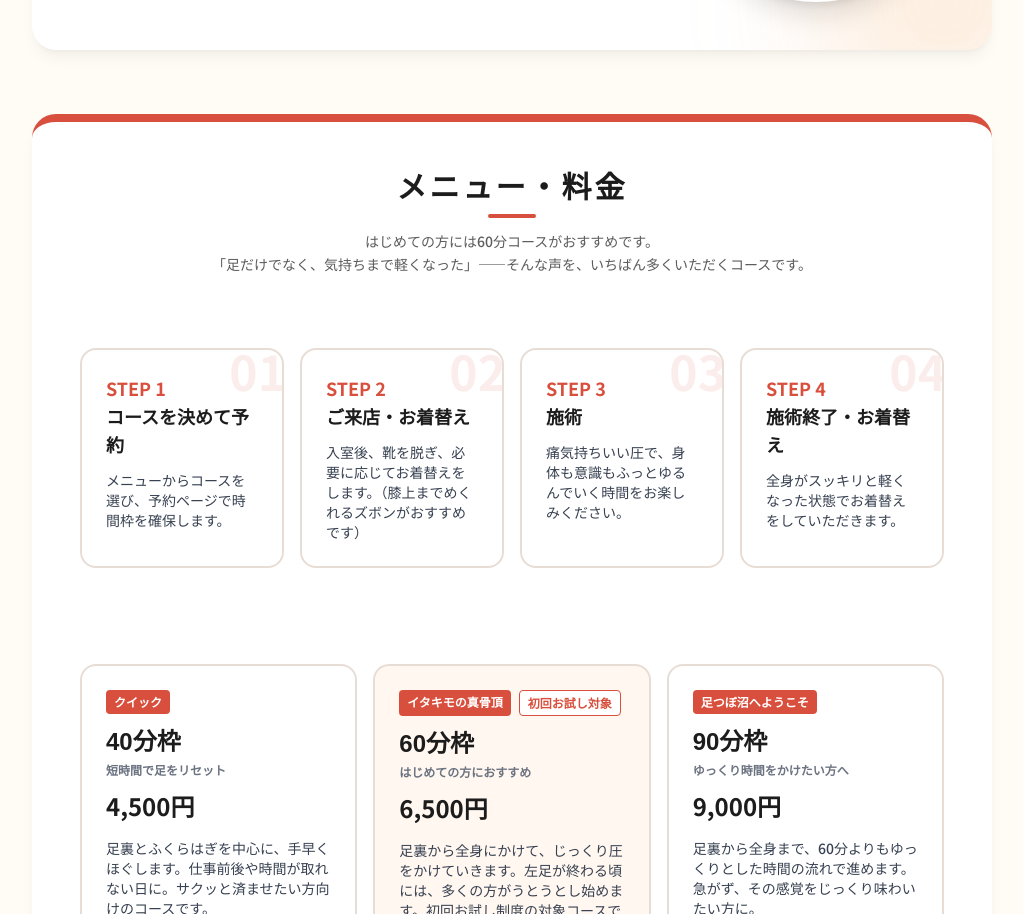
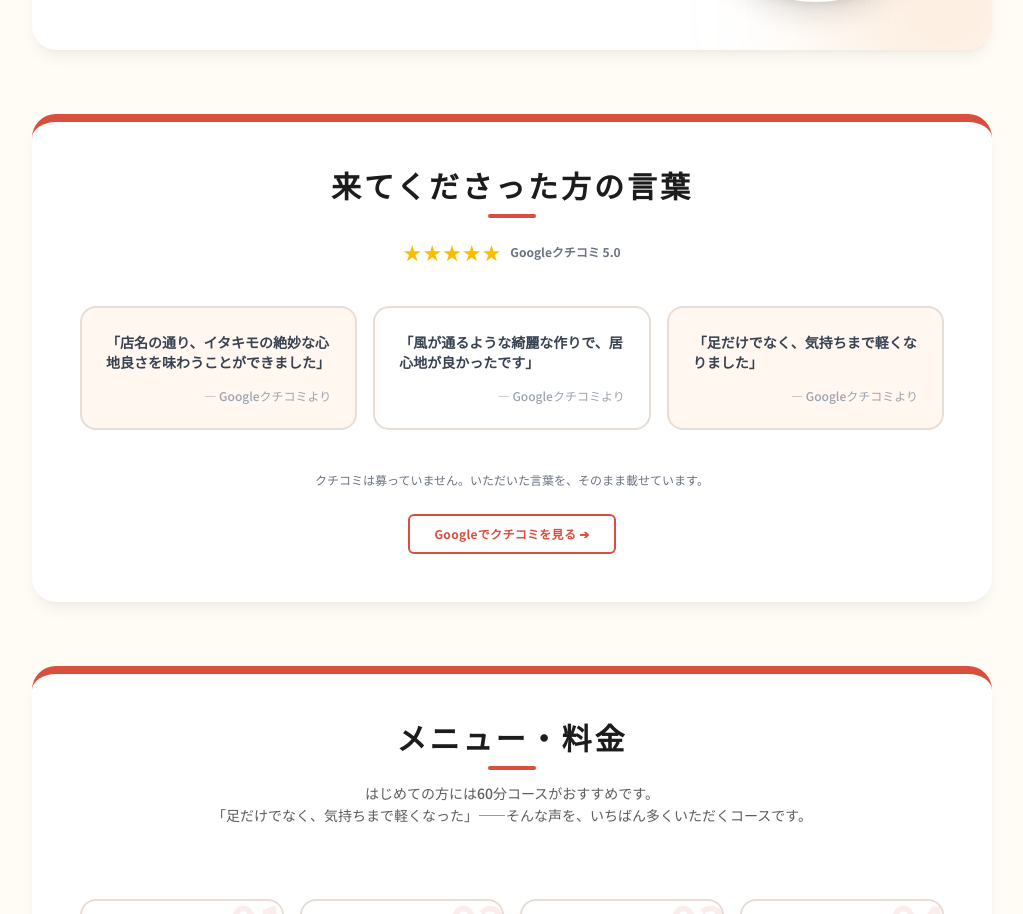
Before and after one commit to ashiyafukusuke/fukusuke2, a Next.js app: page / in a window 1280 px wide. Shown: the part 2044-2958 px from the top of the page, without its empty margins (128-1151 px from the left). Built offline with nearby package versions, Linux system fonts and the light colour scheme.

Commit message:
Add files via upload

```diff
--- a/src/app/page.tsx
+++ b/src/app/page.tsx
@@ -3,6 +3,7 @@ import { useState } from "react";
 import Hero from "@/components/Hero";
 import FeaturesCarousel from "@/components/FeaturesCarousel";
 import Profile from "@/components/Profile";
+import VoicesCarousel from "@/components/VoicesCarousel";
 import SystemCarousel from "@/components/SystemCarousel";
 import MenuCarousel from "@/components/MenuCarousel";
 import Enjoy100 from "@/components/Enjoy100";
@@ -35,6 +36,7 @@ export default function Home() {
       <div className="pt-16 px-4 md:px-8 space-y-16 max-w-5xl mx-auto">
         <FeaturesCarousel />
         <Profile onOpenPhilosophy={() => setModalOpen(true)} />
+        <VoicesCarousel />
         <MenuCarousel />
         <SystemCarousel />
         <Enjoy100 />
--- /dev/null
+++ b/src/components/VoicesCarousel.tsx
@@ -0,0 +1,77 @@
+"use client";
+import { motion } from "framer-motion";
+
+export default function VoicesCarousel() {
+  const voices = [
+    {
+      content: "「店名の通り、イタキモの絶妙な心地良さを味わうことができました」",
+      bg: "bg-cardlight",
+      borderColor: "border-divider"
+    },
+    {
+      content: "「風が通るような綺麗な作りで、居心地が良かったです」",
+      bg: "bg-card",
+      borderColor: "border-divider"
+    },
+    {
+      content: "「足だけでなく、気持ちまで軽くなりました」",
+      bg: "bg-cardlight",
+      borderColor: "border-divider"
+    }
+  ];
+
+  return (
+    <section id="voices" className="bg-card rounded-3xl shadow-lg shadow-black/5 border-t-8 border-main p-6 md:p-12 text-ink relative overflow-hidden">
+      <div className="flex flex-col">
+        <div className="text-center mb-8 md:mb-10">
+          <h2 className="font-serif text-2xl md:text-3xl font-black text-ink inline-block relative tracking-widest mb-3">
+            来てくださった方の言葉
+            <div className="absolute -bottom-3 left-1/2 transform -translate-x-1/2 w-12 h-1 bg-main rounded-full"></div>
+          </h2>
+          <div className="mt-5 flex items-center justify-center gap-1">
+            <span className="text-[#fbbc04] text-lg tracking-widest">★★★★★</span>
+            <span className="text-xs font-bold text-gray-500 ml-1">Googleクチコミ 5.0</span>
+          </div>
+          <p className="text-gray-400 mt-6 text-[10px] md:text-xs tracking-widest font-bold md:hidden">
+            ← 横にスクロールできます →
+          </p>
+        </div>
+
+        {/* 横スクロールコンテナ */}
+        <div className="flex overflow-x-auto snap-x snap-mandatory gap-4 pb-8 -mx-6 px-6 md:mx-0 md:px-0 scrollbar-hide items-stretch">
+          {voices.map((voice, idx) => (
+            <motion.div
+              key={idx}
+              initial={{ opacity: 0, scale: 0.95 }}
+              whileInView={{ opacity: 1, scale: 1 }}
+              viewport={{ once: true, margin: "-50px" }}
+              transition={{ duration: 0.5, delay: idx * 0.1 }}
+              className={`min-w-[70vw] sm:min-w-[45vw] md:min-w-[calc(33.333%-12px)] flex-1 shrink-0 snap-center rounded-2xl p-5 md:p-6 border-2 ${voice.borderColor} ${voice.bg} flex flex-col justify-between`}
+            >
+              <p className="text-[13px] md:text-sm font-bold text-gray-700 leading-loose whitespace-pre-wrap mb-4">
+                {voice.content}
+              </p>
+              <p className="text-[10px] md:text-xs text-gray-400 text-right mt-auto">
+                — Googleクチコミより
+              </p>
+            </motion.div>
+          ))}
+        </div>
+
+        <div className="mt-2 text-center flex flex-col items-center">
+          <p className="text-xs text-gray-500 mb-6 leading-relaxed">
+            クチコミは募っていません。<br className="md:hidden" />いただいた言葉を、そのまま載せています。
+          </p>
+          <a
+            href="https://g.page/r/placeholder/review"
+            target="_blank"
+            rel="noopener noreferrer"
+            className="inline-flex items-center justify-center bg-transparent text-main border-2 border-main font-bold py-[10px] px-[24px] rounded-[6px] hover:bg-main hover:text-white transition duration-200 text-xs tracking-wide"
+          >
+            Googleでクチコミを見る ➔
+          </a>
+        </div>
+      </div>
+    </section>
+  );
+}
```
